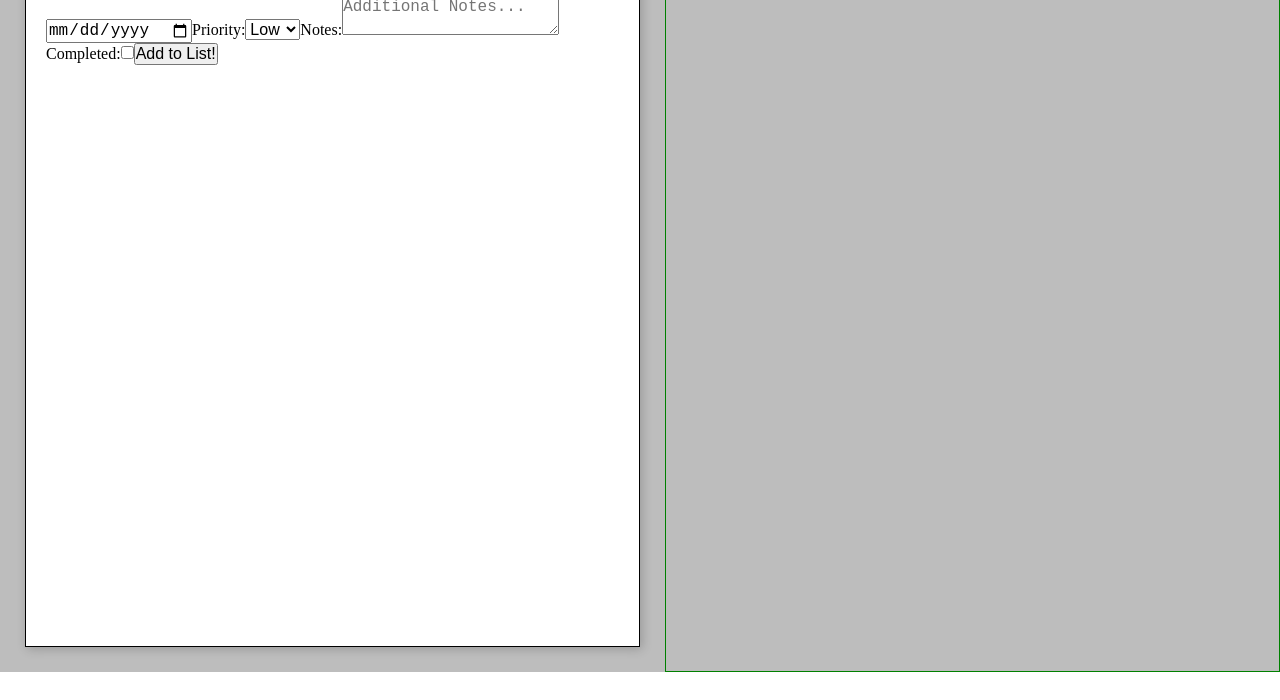
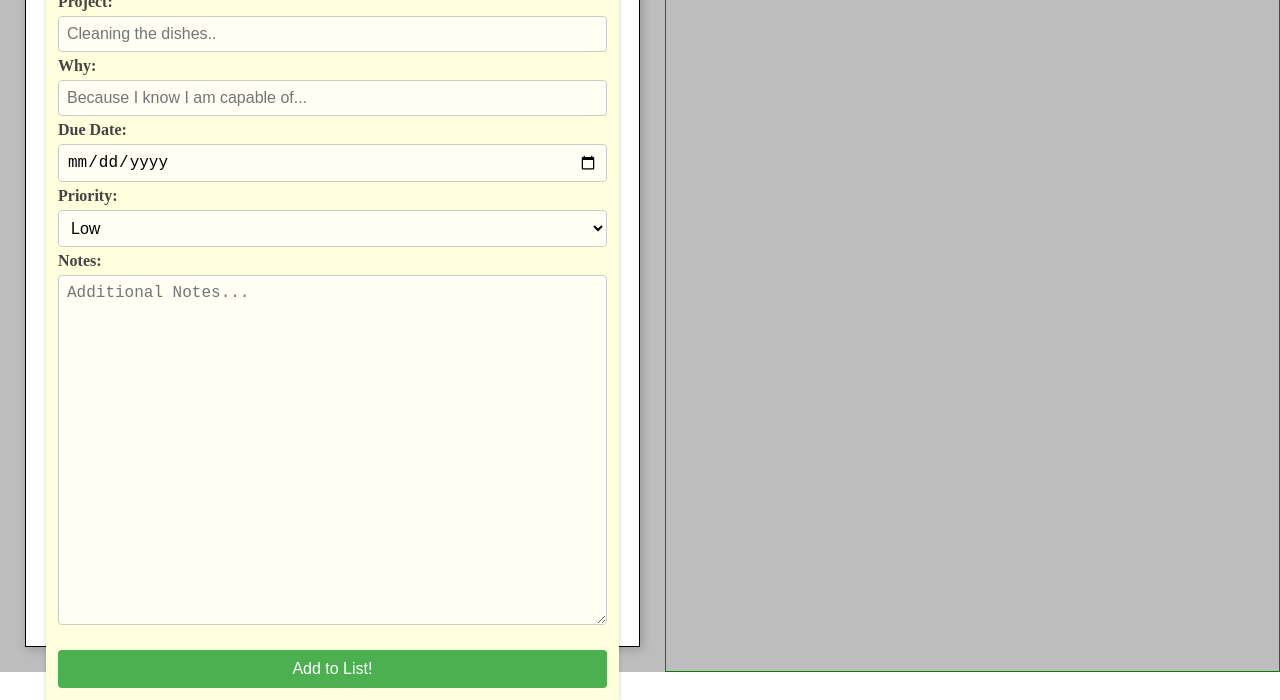
Before and after one commit to CrispysCode/to-do-list, a website built with webpack: page src/template.html in a window 1280 px wide. Shown: the part 128-828 px from the top of the page. Before the commit the page ends 800 px from the top, so only its background shows below. Built offline with nearby package versions, Linux system fonts and the light colour scheme.

Commit message:
added desired styling to left side, and also fixed the checkbox to only display on the right side.

```diff
--- a/src/modules/formGenerator.js
+++ b/src/modules/formGenerator.js
@@ -70,13 +70,15 @@ export function formGenerator() {
 
     //Status
     const status = document.createElement("input");
+    status.classList.add("block-form");
     status.id = "project-status";
     const statusLabel = document.createElement("label");
+    statusLabel.classList.add("block-form");
     statusLabel.htmlFor = "project-status";
     statusLabel.textContent = "Completed:";
     status.type = "checkbox";
-    form.appendChild(statusLabel);
-    form.appendChild(status);
+    // form.appendChild(statusLabel);
+    // form.appendChild(status);
 
     //Finally the button
     const submitBtn = document.createElement("button");
--- a/src/modules/projectDisplay.js
+++ b/src/modules/projectDisplay.js
@@ -9,7 +9,14 @@ export function projectDisplay(projectData) {
         <p>Due: ${projectData.dueDate}</p>
         <p>Priority:${projectData.priority}</p>
         <p>Notes: ${projectData.notes}</p>
-        <p>Checked is complete: ${projectData.status ? 'Completed' : 'Pending'}</p>
+        <div class="status-container">
+          <label>
+            <input type="checkbox"
+            ${projectData.status ? "checked" : ""}>
+              Complete
+          </label>
+        </div>
         `;
+
         return projectBox;
     }
--- a/src/styles.css
+++ b/src/styles.css
@@ -25,15 +25,59 @@
     width: 50%;
     margin: 25px;
 }
-.notepad-header {
-    /* border-bottom: 2px solid #ccc; */
-    margin-bottom: 20px;
+.notepad {
+    background: #ffd;
+    box-shadow: 0 2px 4px rgba(0,0,0,0.2);
+
+    position: relative;
+    min-height: 100%;
+    background-image: linear-gradient(#ffe 1px, transparent 1px);
 
 }
 
 .notepad h1 {
     font-size: 2rem;
     color: #333;
+    text-align: center;
+    border: 1px solid red;
+    padding-top: 12px;
+    padding-bottom: 12px;
+}
+
+.notes {
+    max-width: 100%;
+    min-width: 100%;
+    min-height: 350px;
+    max-height: 350px;
+}
+
+form {
+    padding: 12px;
+    display: flex;
+    flex-direction: column;
+    gap: 5px;
+}
+
+label {
+    font-weight: bold;
+    color: #444;
+}
+
+input, textarea, select {
+    padding: 8px;
+    border: 1px solid #ccc;
+    border-radius: 4px;
+    background: rgba(255, 255, 255, .7);
+}
+
+button {
+    padding: 10px;
+    background: #4CAF50;
+    color: white;
+    border: none;
+    border-radius: 4px;
+    cursor: pointer;
+    margin-top: 20px;
 }
 
 /*Right Side */
```
